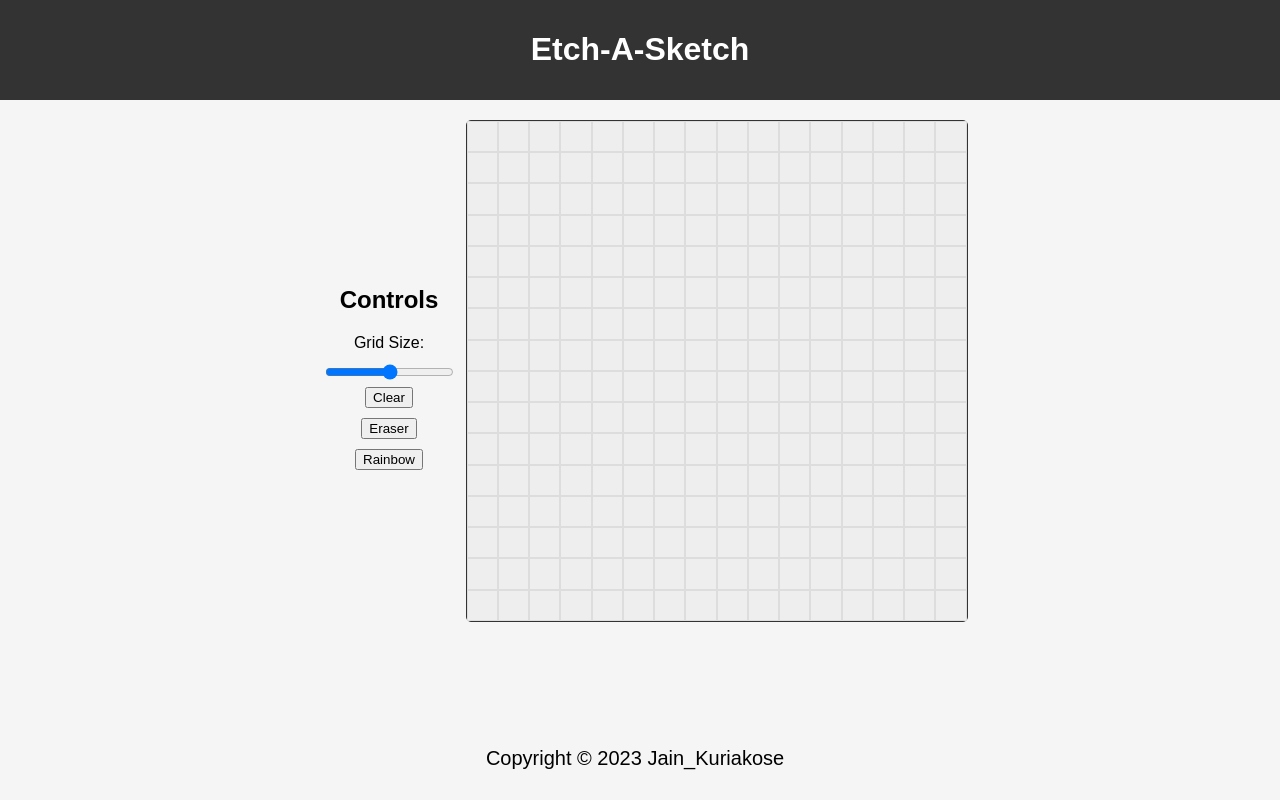
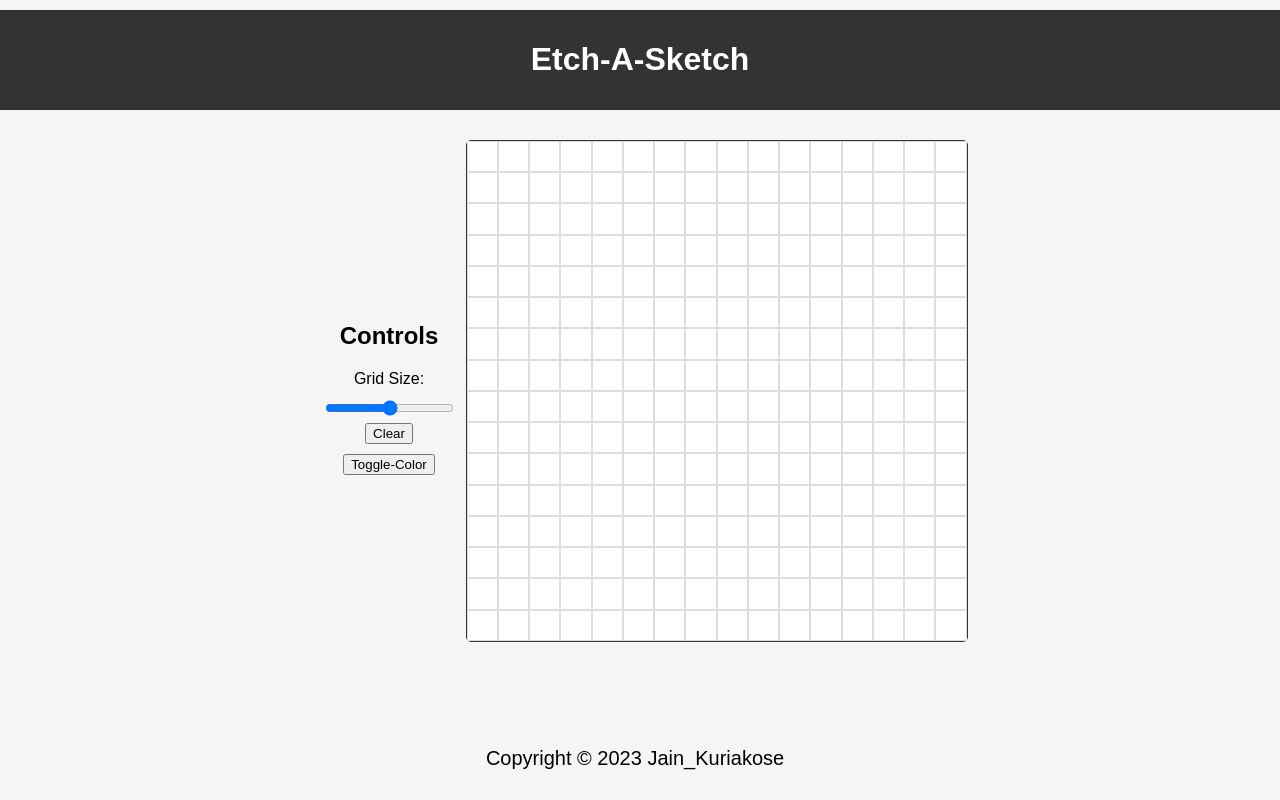
Before and after one commit to JainCK/Etch-a-Sketch, a plain HTML site: page index.html in a window 1280 px wide. Drawn offline with Linux system fonts and the light colour scheme.

Commit message:
added needed functionalities

```diff
--- a/index.html
+++ b/index.html
@@ -14,8 +14,7 @@
                 <label for="grid-size">Grid Size:</label>
                 <input type="range" id="grid-size" min="1" max="64">
                 <button id="clear-button">Clear</button>
-                <button id="eraser-button">Eraser</button>
-                <button id="color-toggle">Rainbow</button>
+                <button id="color-toggle">Toggle-Color</button>
             </div>
             <div id="container"></div>
         </div>
--- a/index.js
+++ b/index.js
@@ -1,7 +1,6 @@
 const gridSizeInput = document.getElementById("grid-size");
 const container = document.getElementById("container");
 const clearButton = document.getElementById("clear-button");
-const eraserButton = document.getElementById("eraser-button");
 const colorToggle = document.getElementById("color-toggle");
 const containerWidth = 500;
 const containerHeight = 500;
@@ -43,9 +42,6 @@ clearButton.addEventListener("click", () => {
     });
 });
 
-eraserButton.addEventListener("click", () => {
-    isRainbow = false;
-});
 
 colorToggle.addEventListener("click", () => {
     isRainbow = !isRainbow;
--- a/style.css
+++ b/style.css
@@ -15,6 +15,7 @@ body {
     text-align: center;
     padding: 10px;
     width: 100%;
+    margin: 10px 10px;
 }
 
 .container {
@@ -40,7 +41,7 @@ body {
     display: grid;
     border: 1px solid #333;
     border-radius: 5px;
-    background: #eee;
+    background: #fff;
 }
 
 .grid-square {
```
